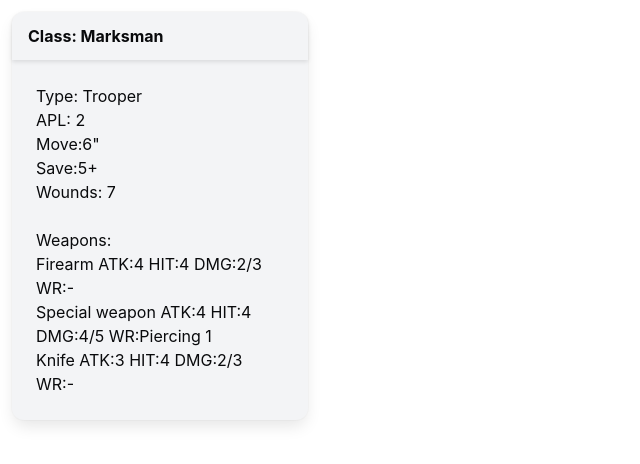
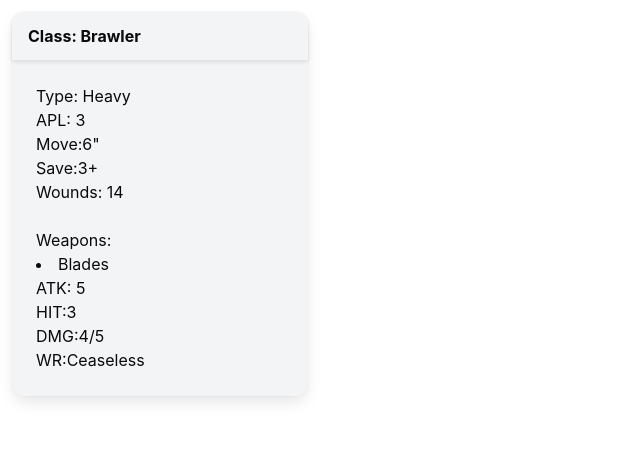
Before and after one commit to jonr68/ktcoc, a React (Create React App) app: page / in a window 1280 px wide. Shown: the top 464 px of the page, without its empty margins (0-640 px from the left). Built offline with nearby package versions, Linux system fonts and the light colour scheme.

Commit message:
Finished basic card design

```diff
--- a/src/card/NPOCards.tsx
+++ b/src/card/NPOCards.tsx
@@ -1,4 +1,4 @@
-import { MarksmanTrooper } from "../data/NPOs";
+import { BrawlervHeavy } from "../data/NPOs";
 
 const NPOCard = () => {
   return (
@@ -6,24 +6,27 @@ const NPOCard = () => {
       <div className="card has-background-light has-text-black">
         <header className="card-header">
           <p className="card-header-title has-text-black">
-            Class: {MarksmanTrooper.name}
+            Class: {BrawlervHeavy.name}
           </p>
         </header>
         <div className="card-content">
-          <h3>Type: {MarksmanTrooper.level}</h3>
-          <p>APL: {MarksmanTrooper.apl}</p>
-          <p>Move:{MarksmanTrooper.move}"</p>
-          <p>Save:{MarksmanTrooper.save}+</p>
-          <p>Wounds: {MarksmanTrooper.wounds}</p>
+          <h3>Type: {BrawlervHeavy.level}</h3>
+          <p>APL: {BrawlervHeavy.apl}</p>
+          <p>Move:{BrawlervHeavy.move}"</p>
+          <p>Save:{BrawlervHeavy.save}+</p>
+          <p>Wounds: {BrawlervHeavy.wounds}</p>
           <br />
           <h3>Weapons: </h3>
-          <ul>
-            {MarksmanTrooper.weapon.map((item, index) => (
+          <div className="grid">
+            {BrawlervHeavy.weapon.map((item, index) => (
               <li key={index}>
-                {item.name}    ATK:{item.atk}    HIT:{item.hit}   DMG:{item.dmg}    WR:{item.wr}
+                {item.name} <div className="cell">ATK: {item.atk} </div>{" "}
+                <div className="cell"> HIT:{item.hit}</div>{" "}
+                <div className="cell"> DMG:{item.dmg}</div>{" "}
+                <div className="cell"> WR:{item.wr}</div>
               </li>
             ))}
-          </ul>
+          </div>
         </div>
       </div>
     </div>
```
